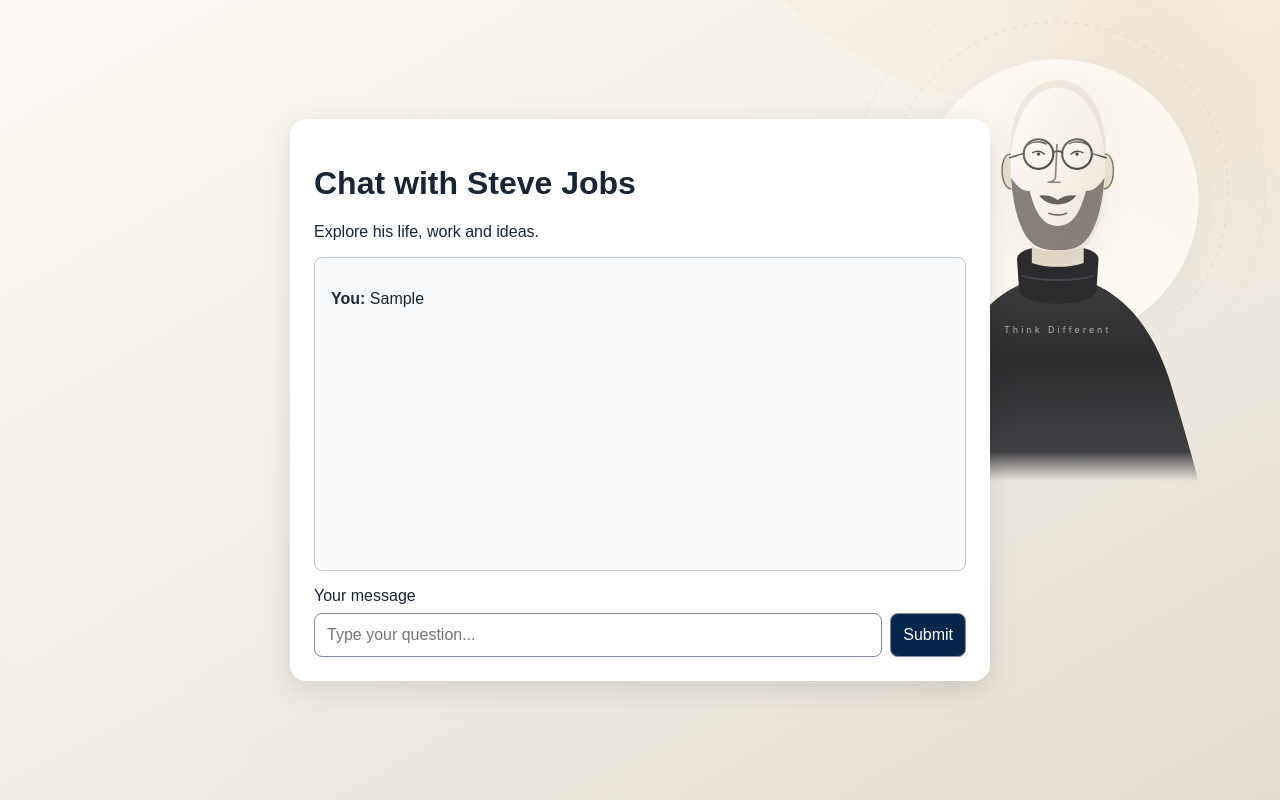
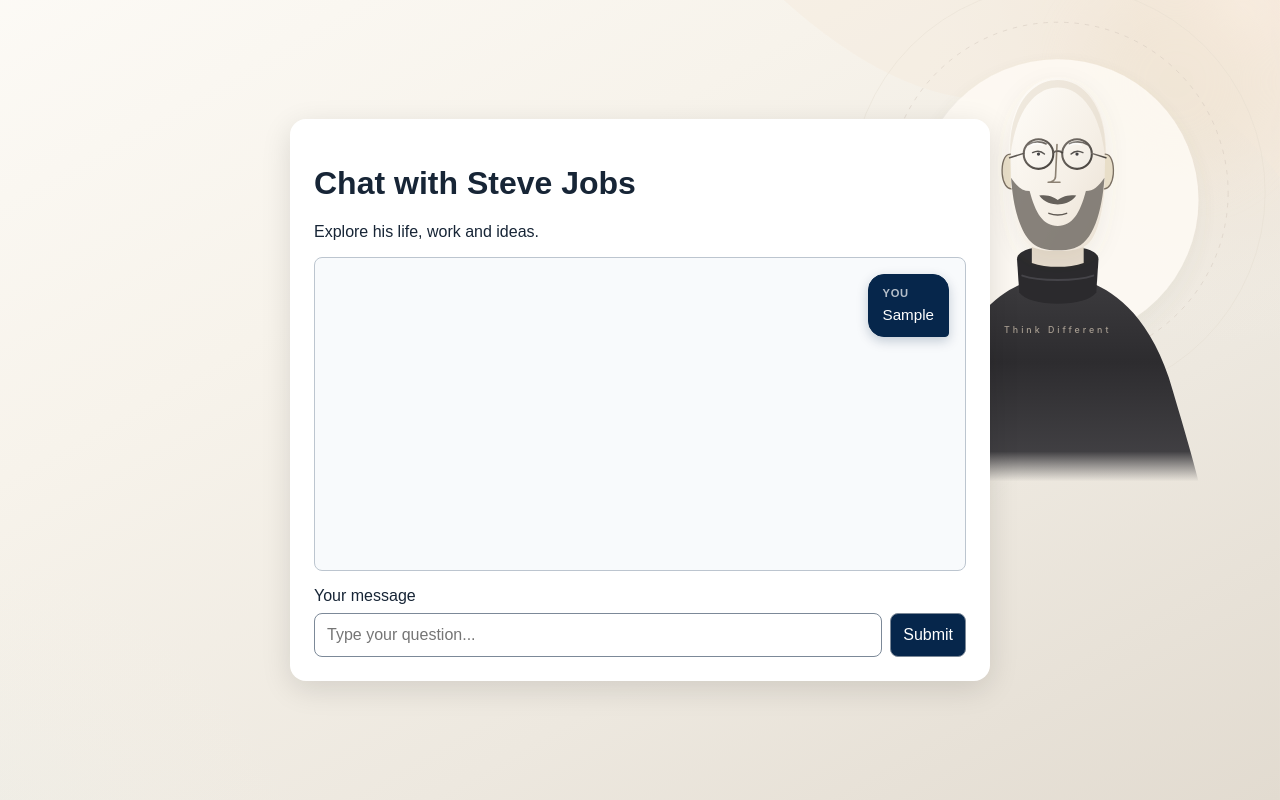
Before and after one commit to Keishin-Roberts/SE-Group17-2026, a React (Vite) app in the folder front/: page / in a window 1280 px wide. Both pictures are taken after typing "Sample" into the empty fields and a click on the button "Submit". Built offline with nearby package versions, Linux system fonts and the light colour scheme.

Commit message:
bubble message added

```diff
--- a/front/src/App.jsx
+++ b/front/src/App.jsx
@@ -34,10 +34,12 @@ function App() {
         aria-label="Conversation"
       >
         {messages.map(message => (
-          <p key={message.id}>
-            <strong>You: </strong>
-            {message.text}
-          </p>
+          <div className="message-row message-row-user" key={message.id}>
+            <p className="bubble bubble-user">
+              <span className="bubble-author">You</span>
+              {message.text}
+            </p>
+          </div>
         ))}
       </div>
 
--- a/front/src/index.css
+++ b/front/src/index.css
@@ -23,6 +23,9 @@ body {
 }
 /* Conversation area*/
 .chat-history {
+  display: flex;
+  flex-direction: column;
+  gap: 10px;
   height: 280px;
   padding: 16px;
   overflow-y: auto;
@@ -30,6 +33,49 @@ body {
   border: 1px solid #bcc5cf;
   border-radius: 8px;
   background-color: #f8fafc;
+}
+
+/* One row per message; assistant on the left, user on the right */
+.message-row {
+  display: flex;
+  justify-content: flex-start;
+}
+
+.message-row-user {
+  justify-content: flex-end;
+}
+
+.bubble {
+  max-width: 80%;
+  margin: 0;
+  padding: 10px 14px;
+  border: 1px solid #d7dee6;
+  border-radius: 16px;
+  background-color: #ffffff;
+  box-shadow: 0 1px 3px rgb(23 37 54 / 6%);
+  color: #172536;
+  font-size: 0.95rem;
+  line-height: 1.45;
+  white-space: pre-wrap;
+}
+
+/* Your own messages: navy accent from the Submit button, tail on the right */
+.bubble-user {
+  border-color: #06264b;
+  border-bottom-right-radius: 4px;
+  background-color: #06264b;
+  box-shadow: 0 4px 12px rgb(6 38 75 / 22%);
+  color: #ffffff;
+}
+
+.bubble-author {
+  display: block;
+  margin-bottom: 3px;
+  font-size: 0.7rem;
+  font-weight: 700;
+  letter-spacing: 0.06em;
+  opacity: 0.7;
+  text-transform: uppercase;
 }
 
 .container label {
```
